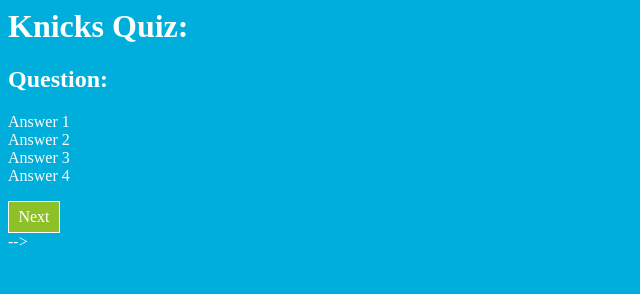
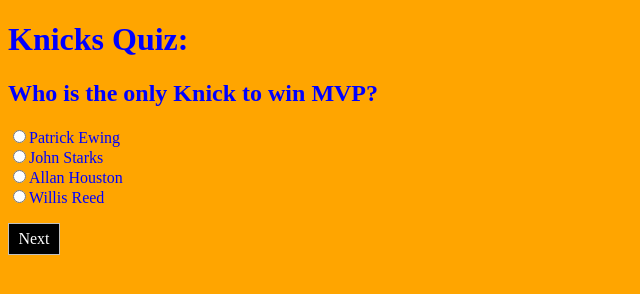
Before and after one commit to GCordero1/quiz_app, a plain HTML site: page Index.html in a window 1280 px wide. Shown: the whole page, without its empty margins (0-640 px from the left). Drawn offline with nearby package versions, Linux system fonts and the light colour scheme.

Commit message:
changes to orange and blue

```diff
--- a/Index.html
+++ b/Index.html
@@ -1,5 +1,8 @@
-<title>Knicks Quiz</title>
-<link type="text/css" rel="stylesheet" href="main.css" />
+<!DOCTYPE html>
+<html>
+<head>
+	<title>Knicks Quiz</title>
+	<link type="text/css" rel="stylesheet" href="main.css" />
 </head>
 <body>
      <h1>Knicks Quiz:</h1>
@@ -17,5 +20,5 @@
 
 <script src="//ajax.googleapis.com/ajax/libs/jquery/1.9.1/jquery.min.js"></script>
 <script src="jquery-2.0.2.js"></script>
-<script language="javascript" src="quizzing.js"></script>-->
+<script language="javascript" src="app.js"></script>
 </body>
--- a/main.css
+++ b/main.css
@@ -1,14 +1,14 @@
 body {
-    background-color: #00aedb;
-    color: #FFFFFF;
+    background-color: Orange;
+    color: Blue;
 }
 h1, h2 {
-    color: #FFFFFF;
+    color: Blue;
 }
 #button {
-    color: #FFFFFF;
-    border: 1px solid #FFFFFF;
-    background-color: #8ec127;
+    color: white;
+    border: 1px solid silver;
+    background-color: black;
     width: 50px;
     height: 30px;
     line-height: 30px;
```
